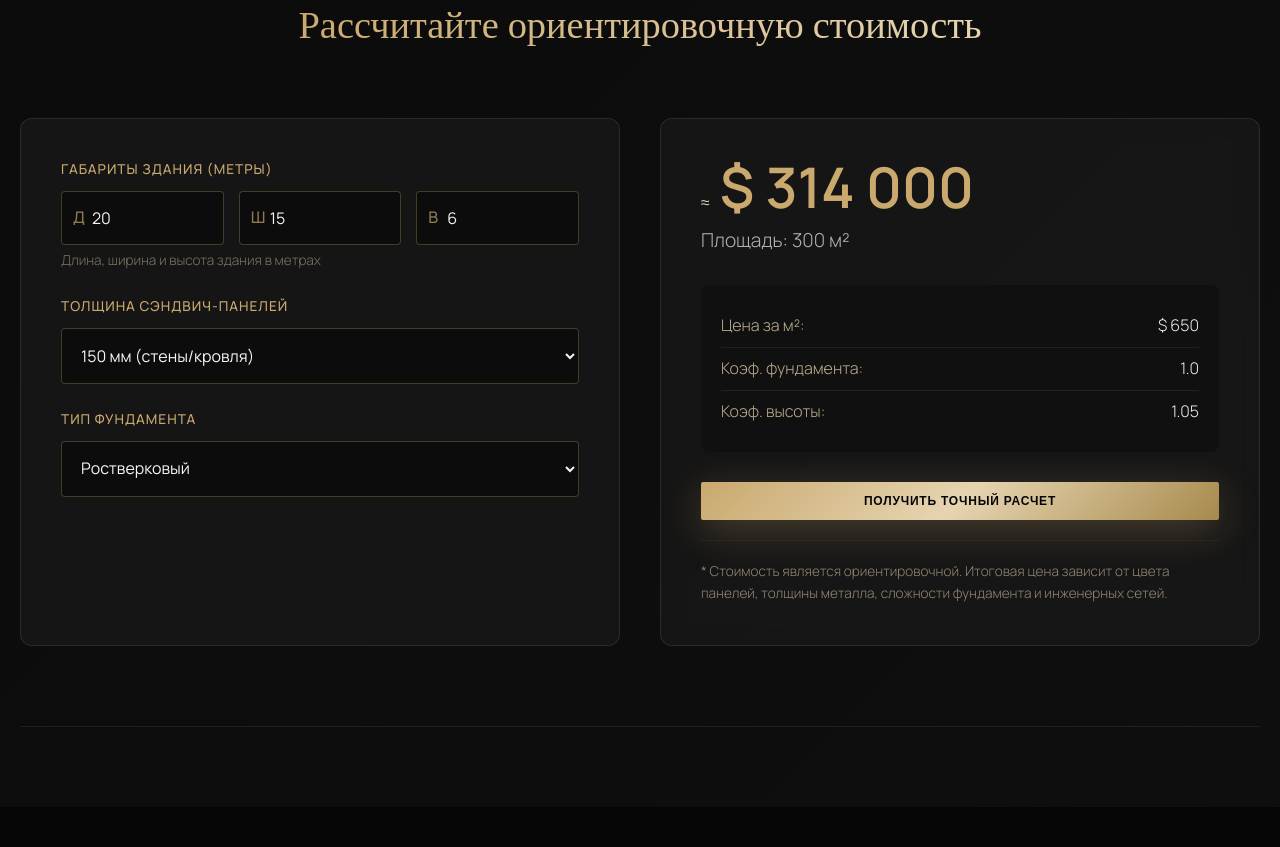
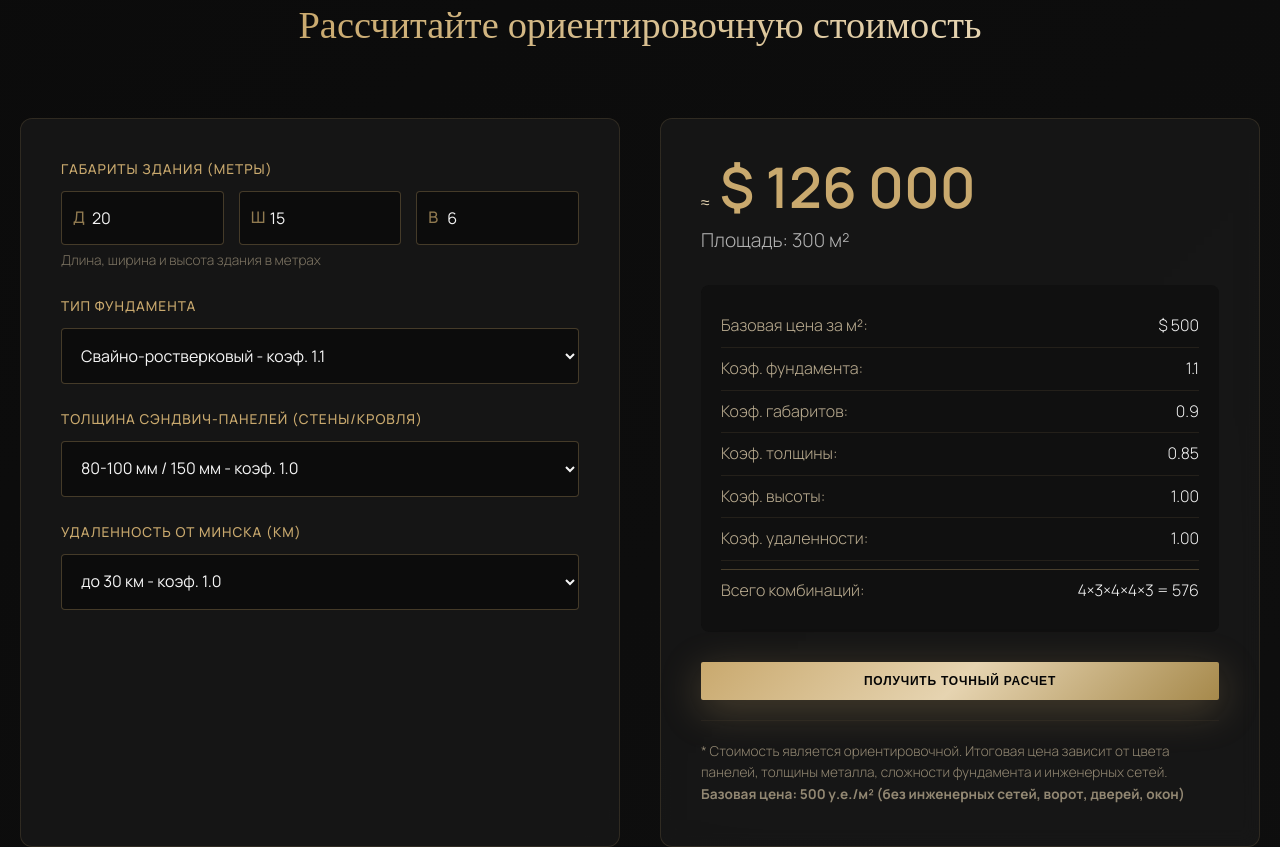
Before and after one commit to elizavetavasenok-lab/acrois.github.io, a plain HTML site: page quick-buildings.html in a window 1280 px wide. Shown: the part 4490-5337 px from the top of the page. Drawn offline with nearby package versions, Linux system fonts and the light colour scheme.

Commit message:
Update quick-buildings.html

```diff
--- a/quick-buildings.html
+++ b/quick-buildings.html
@@ -41,7 +41,6 @@
             --font-heading: 'Cormorant Garamond', serif;
             --font-body: 'Manrope', sans-serif;
 
-            /* Единые размеры шрифтов */
             --fs-h1: 4rem;
             --fs-h2: 2.4rem;
             --fs-h3: 1.8rem;
@@ -71,7 +70,7 @@
             font-size: var(--fs-body);
         }
 
-        /* ========== HEADER SECTION ========== */
+        /* ========== HEADER ========== */
         .acrois-header {
             position: fixed;
             top: 0;
@@ -308,6 +307,28 @@
             transform: translateY(-2px);
         }
 
+        .logo-acrois {
+            display: inline-block;
+            position: relative;
+            text-decoration: none;
+        }
+
+        .logo-acrois::after {
+            content: '';
+            position: absolute;
+            bottom: -5px;
+            left: 0;
+            width: 100%;
+            height: 2px;
+            background-color: #C9A96E;
+            transform: scaleX(0);
+            transition: transform 0.3s ease;
+        }
+
+        .logo-acrois:hover::after {
+            transform: scaleX(1);
+        }
+
         /* ========== QUICK BUILDINGS PAGE ========== */
         .page-quick-buildings {
             padding-top: 120px;
@@ -323,7 +344,6 @@
             padding: 0 20px;
         }
 
-        /* Hero секция */
         .about-hero {
             padding: 60px 0 80px;
             border-bottom: 1px solid rgba(201, 169, 110, 0.1);
@@ -365,7 +385,6 @@
             margin-top: 20px;
         }
 
-        /* Преимущества */
         .benefits-section {
             padding: 80px 0;
             border-bottom: 1px solid rgba(201, 169, 110, 0.1);
@@ -452,7 +471,6 @@
             line-height: 1.7;
         }
 
-        /* Партнеры */
         .partners-section {
             padding: 80px 0;
             border-bottom: 1px solid rgba(201, 169, 110, 0.1);
@@ -554,7 +572,6 @@
             line-height: 1.6;
         }
 
-        /* ГАЛЕРЕЯ */
         .gallery-section {
             padding: 80px 0;
             border-bottom: 1px solid rgba(201, 169, 110, 0.1);
@@ -702,30 +719,6 @@
             right: 20px;
         }
 
-        /* Простой эффект для логотипа - подчеркивание */
-        .logo-acrois {
-            display: inline-block;
-            position: relative;
-            text-decoration: none;
-        }
-
-        .logo-acrois::after {
-            content: '';
-            position: absolute;
-            bottom: -5px;
-            left: 0;
-            width: 100%;
-            height: 2px;
-            background-color: #C9A96E;
-            transform: scaleX(0);
-            transition: transform 0.3s ease;
-        }
-
-        .logo-acrois:hover::after {
-            transform: scaleX(1);
-        }
-
-        /* Калькулятор */
         .calculator-section {
             padding: 80px 0;
             border-bottom: 1px solid rgba(201, 169, 110, 0.1);
@@ -930,7 +923,6 @@
             border-top: 1px solid rgba(201, 169, 110, 0.1);
         }
 
-        /* ========== FOOTER ========== */
         .footer {
             background: #0a0a0a;
             padding: 60px 0 30px;
@@ -1011,7 +1003,6 @@
             opacity: 0.7;
         }
 
-        /* Modal */
         .modal {
             display: none;
             position: fixed;
@@ -1083,7 +1074,6 @@
             margin-bottom: 15px;
         }
 
-        /* Адаптивность */
         @media (max-width: 1200px) {
             :root {
                 --fs-h1: 3.5rem;
@@ -1267,7 +1257,6 @@
     </style>
 </head>
 <body>
-    <!-- ========== HEADER ========== -->
     <header class="acrois-header" id="acroisHeader">
         <div class="header-container">
             <a href="index.html" class="logo-acrois">
@@ -1306,10 +1295,8 @@
         </div>
     </header>
 
-    <!-- ========== QUICK BUILDINGS PAGE ========== -->
     <section class="page-quick-buildings">
         <div class="about-container">
-            <!-- Hero секция -->
             <div class="about-hero">
                 <span class="label">Быстровозводимые здания</span>
                 <h1>
@@ -1320,10 +1307,8 @@
                 </p>
             </div>
 
-            <!-- Преимущества -->
             <div class="benefits-section">
                 <div class="benefits-grid">
-                    <!-- Преимущество 1 -->
                     <div class="benefit-item" id="benefit1">
                         <div class="benefit-card">
                             <div class="benefit-number">01</div>
@@ -1332,7 +1317,6 @@
                         </div>
                     </div>
 
-                    <!-- Преимущество 2 -->
                     <div class="benefit-item" id="benefit2">
                         <div class="benefit-card">
                             <div class="benefit-number">02</div>
@@ -1341,7 +1325,6 @@
                         </div>
                     </div>
 
-                    <!-- Преимущество 3 -->
                     <div class="benefit-item" id="benefit3">
                         <div class="benefit-card">
                             <div class="benefit-number">03</div>
@@ -1350,7 +1333,6 @@
                         </div>
                     </div>
 
-                    <!-- Преимущество 4 -->
                     <div class="benefit-item" id="benefit4">
                         <div class="benefit-card">
                             <div class="benefit-number">04</div>
@@ -1363,7 +1345,6 @@
                 </div>
             </div>
 
-           <!-- Партнеры -->
             <div class="partners-section">
                 <div class="section-header">
                     <span class="label">Партнеры</span>
@@ -1371,7 +1352,6 @@
                 </div>
 
                 <div class="partners-grid">
-        <!-- Рекламика Строй -->
                     <div class="partner-card" id="partner1">
                         <div class="partner-logo-wrapper">
                             <img src="https://ecmonstroy.by/wp-content/uploads/2026/02/27-e1772214141975.png" alt="Рекламика Строй" class="partner-logo">
@@ -1382,7 +1362,6 @@
                         </div>
                     </div>
 
-        <!-- ЭкоПромПанель -->
                     <div class="partner-card" id="partner2">
                         <div class="partner-logo-wrapper">
                             <img src="https://ecmonstroy.by/wp-content/uploads/2026/02/9-e1772213691916.png" alt="ЭкоПромПанель" class="partner-logo">
@@ -1393,7 +1372,6 @@
                         </div>
                     </div>
 
-        <!-- VINSERA -->
                     <div class="partner-card" id="partner3">
                         <div class="partner-logo-wrapper">
                             <img src="https://ecmonstroy.by/wp-content/uploads/2026/02/11-e1772213745332.png" alt="VINSERA" class="partner-logo">
@@ -1404,7 +1382,6 @@
                         </div>
                     </div>
 
-        <!-- VistaТехно -->
                     <div class="partner-card" id="partner4">
                         <div class="partner-logo-wrapper">
                             <img src="https://ecmonstroy.by/wp-content/uploads/2026/02/24-e1772214062443.png" alt="VistaТехно" class="partner-logo">
@@ -1415,7 +1392,6 @@
                         </div>
                     </div>
 
-        <!-- АРМЕТ -->
                     <div class="partner-card" id="partner5">
                         <div class="partner-logo-wrapper">
                             <img src="https://ecmonstroy.by/wp-content/uploads/2026/02/20-e1772213960165.png" alt="АРМЕТ" class="partner-logo">
@@ -1426,7 +1402,6 @@
                         </div>
                     </div>
 
-        <!-- Металл Профиль (НОВЫЙ) -->
                     <div class="partner-card" id="partner6">
                         <div class="partner-logo-wrapper">
                             <img src="https://ecmonstroy.by/wp-content/uploads/2026/03/32-1-e1773082305330.png" alt="Металл Профиль" class="partner-logo">
@@ -1437,7 +1412,6 @@
                         </div>
                     </div>
 
-        <!-- ЭЛИТЕВРОСТРОЙ (НОВЫЙ) -->
                     <div class="partner-card" id="partner7">
                         <div class="partner-logo-wrapper">
                             <img src="https://ecmonstroy.by/wp-content/uploads/2026/03/jhvjh-e1773082243642.png" alt="ЭЛИТЕВРОСТРОЙ" class="partner-logo">
@@ -1450,7 +1424,6 @@
                 </div>
             </div>
 
-            <!-- ГАЛЕРЕЯ -->
             <div class="gallery-section">
                 <div class="gallery-header">
                     <span class="label">Портфолио</span>
@@ -1489,7 +1462,7 @@
                 </div>
             </div>
 
-            <!-- Калькулятор -->
+            <!-- Калькулятор с обновленной логикой -->
             <div class="calculator-section">
                 <div class="section-header">
                     <span class="label">Калькулятор</span>
@@ -1518,21 +1491,33 @@
                         </div>
 
                         <div class="input-group">
-                            <label>Толщина сэндвич-панелей</label>
-                            <select id="thickness">
-                                <option value="100">100 мм (стены)</option>
-                                <option value="150" selected>150 мм (стены/кровля)</option>
-                                <option value="200">200 мм (кровля)</option>
-                                <option value="250">250 мм (холодильные камеры)</option>
-                            </select>
-                        </div>
-
-                        <div class="input-group">
                             <label>Тип фундамента</label>
                             <select id="foundation">
-                                <option value="1.3">Плитный</option>
-                                <option value="1.0" selected>Ростверковый</option>
-                                <option value="0.9">Стаканного типа</option>
+                                <option value="column">Столбчатый (стаканного типа) - коэф. 1.0</option>
+                                <option value="pile" selected>Свайно-ростверковый - коэф. 1.1</option>
+                                <option value="strip">Ленточный - коэф. 1.2</option>
+                                <option value="slab">Плитный - коэф. 1.3</option>
+                            </select>
+                        </div>
+
+                        <div class="input-group">
+                            <label>Толщина сэндвич-панелей (стены/кровля)</label>
+                            <select id="thickness">
+                                <option value="80">80-100 мм / без кровли - коэф. 0.85</option>
+                                <option value="100" selected>80-100 мм / 150 мм - коэф. 1.0</option>
+                                <option value="150">120-150 мм / 200 мм - коэф. 1.2</option>
+                                <option value="200">200 мм / 250 мм (холодильные) - коэф. 1.4</option>
+                            </select>
+                        </div>
+
+                        <!-- НОВОЕ ПОЛЕ: Удаленность -->
+                        <div class="input-group">
+                            <label>Удаленность от Минска (км)</label>
+                            <select id="distance">
+                                <option value="30" selected>до 30 км - коэф. 1.0</option>
+                                <option value="100">до 100 км - коэф. 1.05</option>
+                                <option value="300">до 300 км - коэф. 1.1</option>
+                                <option value="500">свыше 300 км - коэф. 1.15</option>
                             </select>
                         </div>
                     </div>
@@ -1545,22 +1530,40 @@
 
                         <div class="result-details">
                             <div class="result-detail-item">
-                                <span>Цена за м²:</span>
-                                <span id="pricePerM2">$ 550</span>
+                                <span>Базовая цена за м²:</span>
+                                <span id="pricePerM2">$ 500</span>
                             </div>
                             <div class="result-detail-item">
                                 <span>Коэф. фундамента:</span>
-                                <span id="foundationFactor">1.0</span>
+                                <span id="foundationFactor">1.1</span>
+                            </div>
+                            <div class="result-detail-item">
+                                <span>Коэф. габаритов:</span>
+                                <span id="sizeFactor">0.9</span>
+                            </div>
+                            <div class="result-detail-item">
+                                <span>Коэф. толщины:</span>
+                                <span id="thicknessFactor">1.0</span>
                             </div>
                             <div class="result-detail-item">
                                 <span>Коэф. высоты:</span>
                                 <span id="heightFactor">1.0</span>
                             </div>
+                            <!-- НОВОЕ: отображение коэффициента удаленности -->
+                            <div class="result-detail-item">
+                                <span>Коэф. удаленности:</span>
+                                <span id="distanceFactor">1.0</span>
+                            </div>
+                            <div class="result-detail-item" style="border-top: 1px solid rgba(201,169,110,0.3); margin-top: 8px; padding-top: 8px;">
+                                <span>Всего комбинаций:</span>
+                                <span id="totalCombinations">4×3×4×4×3 = 576</span>
+                            </div>
                         </div>
 
                         <button class="btn-calc" id="getCalculation">Получить точный расчет</button>
                         <div class="price-note">
-                            * Стоимость является ориентировочной. Итоговая цена зависит от цвета панелей, толщины металла, сложности фундамента и инженерных сетей.
+                            * Стоимость является ориентировочной. Итоговая цена зависит от цвета панелей, толщины металла, сложности фундамента и инженерных сетей.<br>
+                            <strong>Базовая цена: 500 у.е./м² (без инженерных сетей, ворот, дверей, окон)</strong>
                         </div>
                     </div>
                 </div>
@@ -1568,7 +1571,6 @@
         </div>
     </section>
 
-    <!-- FOOTER -->
     <footer class="footer">
         <div class="footer-container">
             <div class="footer-grid">
@@ -1632,7 +1634,6 @@
         (function() {
             'use strict';
 
-            // Header scroll effect
             const acroisHeader = document.getElementById('acroisHeader');
             window.addEventListener('scroll', function() {
                 if (window.scrollY > 50) {
@@ -1642,7 +1643,6 @@
                 }
             });
 
-            // Mobile menu
             const mobileMenuToggle = document.getElementById('mobileMenuToggle');
             const mainNavigation = document.getElementById('mainNavigation');
 
@@ -1654,7 +1654,6 @@
                 document.body.style.overflow = mainNavigation.classList.contains('active') ? 'hidden' : '';
             });
 
-            // Close menu on link click
             document.querySelectorAll('.menu-link').forEach(function(link) {
                 link.addEventListener('click', function() {
                     mainNavigation.classList.remove('active');
@@ -1663,11 +1662,9 @@
                 });
             });
 
-            // Modal
             const requestModal = document.getElementById('requestModal');
             const openModalBtn = document.getElementById('openModal');
             const closeModalBtn = document.getElementById('closeModal');
-            const requestForm = document.getElementById('requestForm');
 
             function openModal() {
                 requestModal.classList.add('active');
@@ -1698,62 +1695,76 @@
                 if (e.key === 'Escape') closeModal();
             });
 
-            // Калькулятор
+            // ОБНОВЛЕННАЯ функция калькулятора
             function calculatePrice() {
+                const BASE_PRICE = 500;
+
                 const length = parseFloat(document.getElementById('length').value) || 1;
                 const width = parseFloat(document.getElementById('width').value) || 1;
-                const height = parseFloat(document.getElementById('height').value) || 1;
-                const thickness = parseFloat(document.getElementById('thickness').value) || 150;
-                const foundation = parseFloat(document.getElementById('foundation').value) || 1.0;
+                const height = parseFloat(document.getElementById('height').value) || 6;
+                const distance = parseFloat(document.getElementById('distance').value) || 30;
 
                 const area = length * width;
-                const perimeter = 2 * (length + width);
-
                 document.getElementById('estimatedArea').textContent = `Площадь: ${area.toFixed(0)} м²`;
-                document.getElementById('foundationFactor').textContent = foundation.toFixed(1);
-
-                let basePricePerM2 = 0;
-                if (area < 500) {
-                    basePricePerM2 = 650;
-                } else if (area < 1000) {
-                    basePricePerM2 = 550;
-                } else if (area < 2000) {
-                    basePricePerM2 = 450;
-                } else if (area < 5000) {
-                    basePricePerM2 = 380;
-                } else if (area < 10000) {
-                    basePricePerM2 = 330;
-                } else {
-                    basePricePerM2 = 300;
-                }
-
+
+                // Коэффициент фундамента
+                const foundationType = document.getElementById('foundation').value;
+                let foundationFactor = 1.0;
+                if (foundationType === 'column') foundationFactor = 1.0;
+                else if (foundationType === 'pile') foundationFactor = 1.1;
+                else if (foundationType === 'strip') foundationFactor = 1.2;
+                else if (foundationType === 'slab') foundationFactor = 1.3;
+                document.getElementById('foundationFactor').textContent = foundationFactor.toFixed(1);
+
+                // Коэффициент габаритов
+                let sizeFactor = 1.0;
+                if (area < 200) sizeFactor = 1.0;
+                else if (area <= 1000) sizeFactor = 0.9;
+                else sizeFactor = 0.8;
+                document.getElementById('sizeFactor').textContent = sizeFactor.toFixed(1);
+
+                // Коэффициент толщины
+                const thicknessValue = parseInt(document.getElementById('thickness').value);
+                let thicknessFactor = 1.0;
+                if (thicknessValue <= 100) thicknessFactor = 0.85;
+                else if (thicknessValue <= 150) thicknessFactor = 1.0;
+                else if (thicknessValue <= 200) thicknessFactor = 1.2;
+                else thicknessFactor = 1.4;
+                document.getElementById('thicknessFactor').textContent = thicknessFactor.toFixed(2);
+
+                // Коэффициент высоты
                 let heightFactor = 1.0;
-                if (height > 10) {
-                    heightFactor = 1.4;
-                } else if (height > 8) {
-                    heightFactor = 1.25;
-                } else if (height > 6) {
-                    heightFactor = 1.15;
-                } else if (height > 4) {
-                    heightFactor = 1.05;
-                }
+                if (height <= 6) heightFactor = 1.0;
+                else if (height <= 8) heightFactor = 1.1;
+                else if (height <= 10) heightFactor = 1.15;
+                else if (height <= 12) heightFactor = 1.2;
+                else heightFactor = 1.25;
                 document.getElementById('heightFactor').textContent = heightFactor.toFixed(2);
 
-                const thicknessFactor = thickness / 100;
-                const complexityFactor = 1 + (perimeter / area) * 0.1;
-
-                const totalPrice = area * basePricePerM2 * heightFactor * thicknessFactor * foundation * complexityFactor;
+                // НОВЫЙ коэффициент удаленности
+                let distanceFactor = 1.0;
+                if (distance <= 30) distanceFactor = 1.0;
+                else if (distance <= 100) distanceFactor = 1.05;
+                else if (distance <= 300) distanceFactor = 1.1;
+                else distanceFactor = 1.15;
+                document.getElementById('distanceFactor').textContent = distanceFactor.toFixed(2);
+
+                // ИТОГОВЫЙ РАСЧЕТ
+                const totalPrice = BASE_PRICE * area * foundationFactor * sizeFactor * thicknessFactor * heightFactor * distanceFactor;
                 const roundedPrice = Math.round(totalPrice / 1000) * 1000;
 
                 document.getElementById('estimatedPrice').textContent = roundedPrice.toLocaleString('ru-RU');
-                document.getElementById('pricePerM2').textContent = `$ ${Math.round(basePricePerM2).toLocaleString('ru-RU')}`;
-            }
-
+                document.getElementById('pricePerM2').textContent = `$ ${BASE_PRICE}`;
+                document.getElementById('totalCombinations').textContent = `4×3×4×4×3 = 576`;
+            }
+
+            // Обработчики событий
             document.getElementById('length').addEventListener('input', calculatePrice);
             document.getElementById('width').addEventListener('input', calculatePrice);
             document.getElementById('height').addEventListener('input', calculatePrice);
             document.getElementById('thickness').addEventListener('change', calculatePrice);
             document.getElementById('foundation').addEventListener('change', calculatePrice);
+            document.getElementById('distance').addEventListener('change', calculatePrice); // НОВЫЙ обработчик
 
             calculatePrice();
 
@@ -1804,7 +1815,6 @@
                 });
             }
 
-            // Анимация появления при скролле
             const observerOptions = {
                 threshold: 0.2,
                 rootMargin: '0px 0px -50px 0px'
@@ -1825,32 +1835,26 @@
     </script>
 
     <script>
-    // Функция отправки в Битрикс24
     async function submitToBitrix(event) {
         event.preventDefault();
 
-        // ВАШ РАБОЧИЙ ВЕБ-ХУК
         const webhookUrl = 'https://acrois.bitrix24.by/rest/48/4jm80aydyb3xn1xi/crm.lead.add.json';
 
-        // Получаем значения полей
         const name = document.getElementById('bitrix_name').value;
         const email = document.getElementById('bitrix_email').value;
         const phone = document.getElementById('bitrix_phone').value;
         const comment = document.getElementById('bitrix_comment').value;
 
-        // Проверяем, что все поля заполнены
         if (!name || !email || !phone) {
             alert('Пожалуйста, заполните все обязательные поля');
             return false;
         }
 
-        // Меняем текст кнопки на "Отправка..."
         const submitBtn = document.getElementById('submitBtn');
         const originalText = submitBtn.innerHTML;
         submitBtn.innerHTML = '<i class="fas fa-spinner fa-spin"></i> Отправка...';
         submitBtn.disabled = true;
 
-        // Формируем данные для Битрикс24
         const data = {
             fields: {
                 TITLE: 'Заявка с сайта Акроис (Быстровозводимые здания) от ' + new Date().toLocaleString('ru-RU'),
@@ -1870,7 +1874,6 @@
         };
 
         try {
-            // Отправляем запрос в Битрикс24
             const response = await fetch(webhookUrl, {
                 method: 'POST',
                 headers: {
```
Lines whose indentation alone changed are shown as unchanged.
